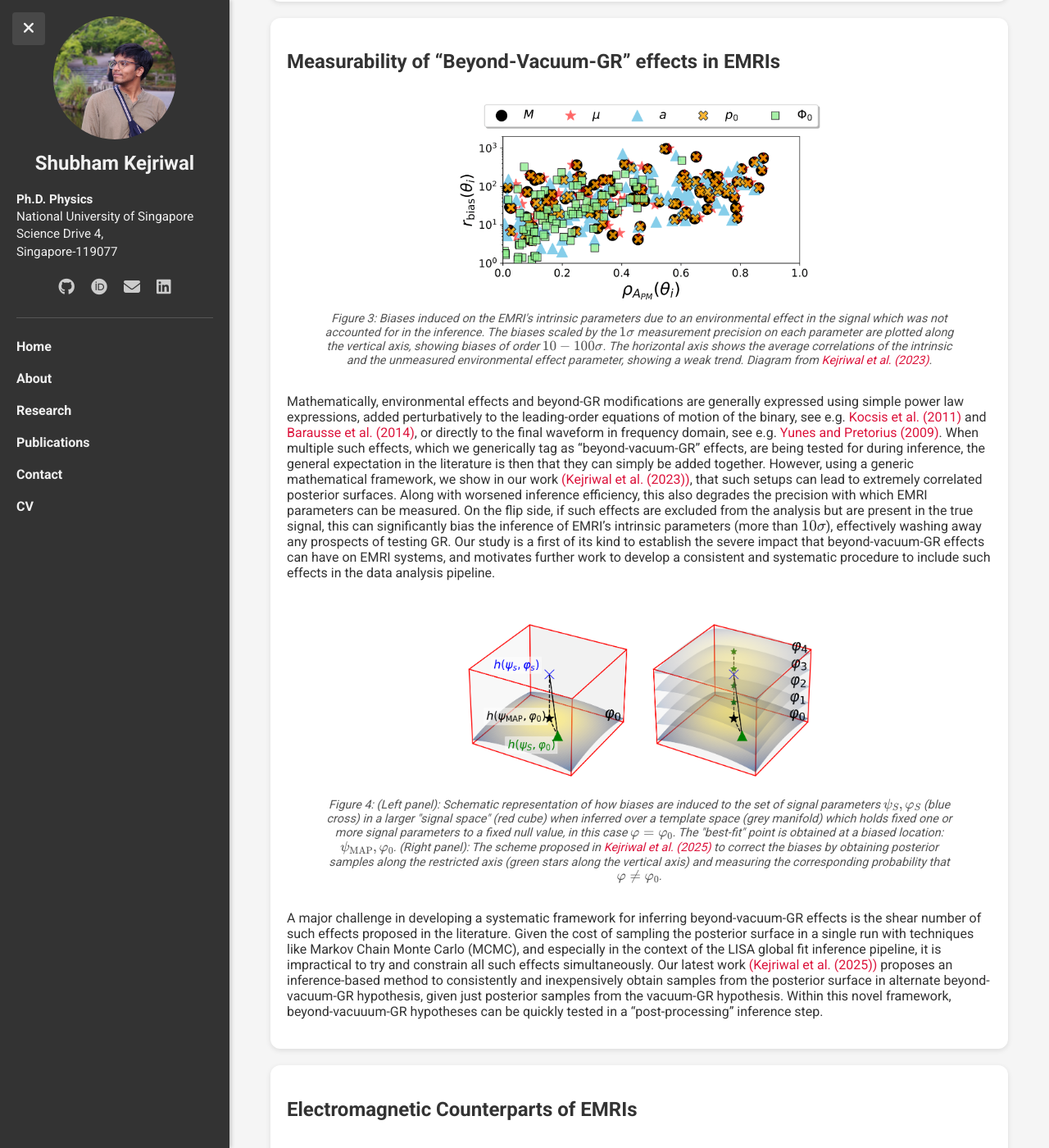
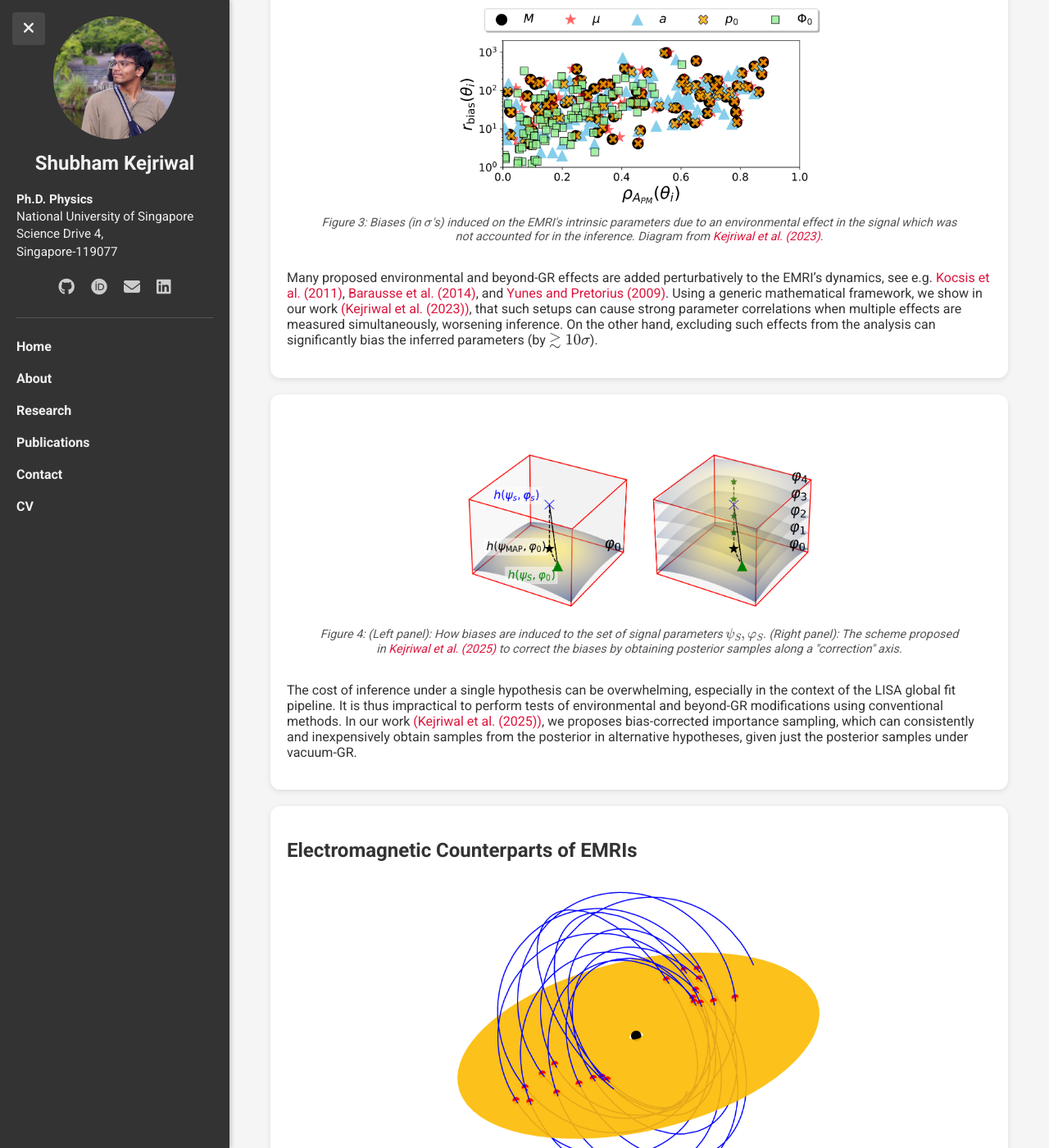
Before and after one commit to perturber/shubham, a Jekyll site: the page built from research.md, in a window 1280 px wide and 1400 px high, scrolled down 1549 px. Shown: the whole window at 82% size. Built offline with Jekyll 4.4.1, drawn with Linux system fonts in a browser that asks for light colours; formulas are drawn with MathJax 3; some of the changed text lies outside the part shown.

Commit message:
Add files via upload

```diff
--- a/research.md
+++ b/research.md
@@ -28,7 +28,7 @@ Below, I provide a slightly more elaborate (and mostly self-contained) overview
   </figcaption>
 </figure>
 
-I primarily work on developing the data analysis pipeline in various contexts (as you will see below) for the upcoming space-based gravitational wave observatory, i.e. the Laser Interferometer Space Antenna (LISA) [(NASA)](https://lisa.nasa.gov/). LISA was recently adopted by the European Space Agency (ESA), and is on track to be launched sometime in the middle of the next decade [(ESA)](https://www.esa.int/Science_Exploration/Space_Science/LISA/Capturing_the_ripples_of_spacetime_LISA_gets_go-ahead). Notably, the milli-Hz frequency band of LISA will be sensitive to many source-types, including a swarm of compact binaries evolving in the Milky Way, supermassive black hole binaries in the late-inspiral stage, and extreme-mass-ratio inspirals (EMRIs) in which a stellar-mass black hole is gravitationally bound to a supermassive black hole [(LISA Collaboration)](https://arxiv.org/abs/2402.07571). EMRIs are the primary target of my study.
+I work on the data analysis pipeline for the Laser Interferometer Space Antenna (LISA) [(NASA)](https://lisa.nasa.gov/), scheduled for launch in the mid-2030s [(ESA)](https://www.esa.int/Science_Exploration/Space_Science/LISA/Capturing_the_ripples_of_spacetime_LISA_gets_go-ahead). LISA will be sensitive to gravitational waves from galactic binaries, supermassive black hole mergers, and extreme-mass-ratio inspirals (EMRIs) in which a stellar-mass black hole orbits a supermassive one [(LISA Collaboration)](https://arxiv.org/abs/2402.07571). EMRIs are my primary focus.
 
 
 ### Extreme-mass-ratio inspirals (EMRIs)
@@ -50,7 +50,7 @@ I primarily work on developing the data analysis pipeline in various contexts (a
 </figure>
 
 
-EMRIs are inspirals of a compact object (CO) — most relevant to the context of LISA a stellar-origin black hole with mass \\(\sim 10 M_\odot\\) — orbiting a supermassive black hole (MBH) of mass \\(\sim 10^6 M_\odot\\). Their gravitational wave signals are expected to spend years in the LISA band spanning hundreds of thousands of strong-field orbits. This will allow a unique opportunity to map the curvature of spacetime around MBHs, testing General Relativity (GR) to unprecedented precision. In addition, any environmental forces (for e.g. from an accretion disk surrounding the MBH) will have a cummulative effect on the binary's long-term inspiral, making measurements extremely sensitive to such effects.
+Gravitational wave signals from EMRIs will last in the LISA band for years, allowing us to map the curvature of spacetime around supermassive black holes and test General Relativity (GR) with high precision. Their long inspirals also make them sensitive to environmental effects, such as migration torques from accretion disks.
 
 </div>
 
@@ -63,22 +63,26 @@ EMRIs are inspirals of a compact object (CO) — most relevant to the context of
   <!-- CSS handles mobile scaling (width: 100%, max-width: 100%) -->
   <img src="{{ site.baseurl | default: '' }}/assets/joint_analysis/correlation_bias-1.png" alt="biases intrinsic" style="max-width: 450px;"/>
   <figcaption>
-    <em>Figure 3: Biases induced on the EMRI's intrinsic parameters due to an environmental effect in the signal which was not accounted for in the inference. The biases scaled by the \(1\sigma\) measurement precision on each parameter are plotted along the vertical axis, showing biases of order \(10-100\sigma\). The horizontal axis shows the average correlations of the intrinsic and the unmeasured environmental effect parameter, showing a weak trend. Diagram from <a href="https://arxiv.org/abs/2312.13028" target="_blank">Kejriwal et al. (2023)</a>.</em>
+    <em>Figure 3: Biases (in \(\sigma\)'s) induced on the EMRI's intrinsic parameters due to an environmental effect in the signal which was not accounted for in the inference. Diagram from <a href="https://arxiv.org/abs/2312.13028" target="_blank">Kejriwal et al. (2023)</a>.</em>
   </figcaption>
 </figure>
 
-Mathematically, environmental effects and beyond-GR modifications are generally expressed using simple power law expressions, added perturbatively to the leading-order equations of motion of the binary, see e.g. [Kocsis et al. (2011)](https://arxiv.org/abs/1104.2322) and [Barausse et al. (2014)](https://arxiv.org/abs/1404.7149), or directly to the final waveform in frequency domain, see e.g. [Yunes and Pretorius (2009)](https://arxiv.org/abs/0909.3328). When multiple such effects, which we generically tag as "beyond-vacuum-GR" effects, are being tested for during inference, the general expectation in the literature is then that they can simply be added together. However, using a generic mathematical framework, we show in our work [(Kejriwal et al. (2023))](https://arxiv.org/abs/2312.13028), that such setups can lead to extremely correlated posterior surfaces. Along with worsened inference efficiency, this also degrades the precision with which EMRI parameters can be measured. On the flip side, if such effects are excluded from the analysis but are present in the true signal, this can significantly bias the inference of EMRI's intrinsic parameters (more than \\(10\sigma\\)), effectively washing away any prospects of testing GR. Our study is a first of its kind to establish the severe impact that beyond-vacuum-GR effects can have on EMRI systems, and motivates further work to develop a consistent and systematic procedure to include such effects in the data analysis pipeline.
+Many proposed environmental and beyond-GR effects are added perturbatively to the EMRI's dynamics, see e.g. [Kocsis et al. (2011)](https://arxiv.org/abs/1104.2322), [Barausse et al. (2014)](https://arxiv.org/abs/1404.7149), and [Yunes and Pretorius (2009)](https://arxiv.org/abs/0909.3328). Using a generic mathematical framework, we show in our work [(Kejriwal et al. (2023))](https://arxiv.org/abs/2312.13028), that such setups can cause strong parameter correlations when multiple effects are measured simultaneously, worsening inference. On the other hand, excluding such effects from the analysis can significantly bias the inferred parameters (by \\(\gtrsim 10\sigma\\)).
+
+</div>
+
+<div class="bubble" markdown="1">
 
 <figure>
   <!-- Inline style on IMG sets DESKTOP max width -->
   <!-- CSS handles mobile scaling (width: 100%, max-width: 100%) -->
   <img src="{{ site.baseurl | default: '' }}/assets/biascorrected.png" alt="biases intrinsic" style="max-width: 450px;"/>
   <figcaption>
-    <em>Figure 4: (Left panel): Schematic representation of how biases are induced to the set of signal parameters \(\psi_S, \varphi_S\) (blue cross) in a larger "signal space" (red cube) when inferred over a template space (grey manifold) which holds fixed one or more signal parameters to a fixed null value, in this case \(\varphi = \varphi_0\). The "best-fit" point is obtained at a biased location: \(\psi_{\rm MAP}, \varphi_0\). (Right panel): The scheme proposed in <a href="https://arxiv.org/abs/2503.01120" target="_blank">Kejriwal et al. (2025)</a> to correct the biases by obtaining posterior samples along the restricted axis (green stars along the vertical axis) and measuring the corresponding probability that \(\varphi \neq \varphi_0\).</em>
+    <em>Figure 4: (Left panel): How biases are induced to the set of signal parameters \(\psi_S, \varphi_S\). (Right panel): The scheme proposed in <a href="https://arxiv.org/abs/2503.01120" target="_blank">Kejriwal et al. (2025)</a> to correct the biases by obtaining posterior samples along a "correction" axis.</em>
   </figcaption>
 </figure>
 
-A major challenge in developing a systematic framework for inferring beyond-vacuum-GR effects is the shear number of such effects proposed in the literature. Given the cost of sampling the posterior surface in a single run with techniques like Markov Chain Monte Carlo (MCMC), and especially in the context of the LISA global fit inference pipeline, it is impractical to try and constrain all such effects simultaneously. Our latest work [(Kejriwal et al. (2025))](https://arxiv.org/abs/2503.01120) proposes an inference-based method to consistently and inexpensively obtain samples from the posterior surface in alternate beyond-vacuum-GR hypothesis, given just posterior samples from the vacuum-GR hypothesis. Within this novel framework, beyond-vacuuum-GR hypotheses can be quickly tested in a "post-processing" inference step.
+The cost of inference under a single hypothesis can be overwhelming, especially in the context of the LISA global fit pipeline. It is thus impractical to perform tests of environmental and beyond-GR modifications using conventional methods. In our work [(Kejriwal et al. (2025))](https://arxiv.org/abs/2503.01120), we proposes bias-corrected importance sampling, which can consistently and inexpensively obtain samples from the posterior in alternative hypotheses, given just the posterior samples under vacuum-GR.
 
 </div>
 
@@ -104,7 +108,7 @@ A major challenge in developing a systematic framework for inferring beyond-vacu
   </figcaption>
 </figure>
 
-Quasi-periodic eruption (QPE) events, which are low-frequency (\\(\sim 10^{-4}\\) Hz) signals of soft X-ray peaks over a quiescent background, are theorized to be electromagnetic (EM) counterparts of EMRIs. While EMRIs evolving in a vacuum are not expected to host EM counterparts, the presence of a disk around the MBH allows interactions with the compact object that can lead to EM counterparts in the X-ray or even ultraviolet bands, see e.g. [Linial and Metzger (2023)](https://arxiv.org/abs/2303.16231). This poses an exciting prospect of multimessenger astronomy with EMRIs. In our work, [(Kejriwal et al. (2024))](https://arxiv.org/abs/2404.00941), we calculated the frequency band of QPE sources that are emitting an EM signal "today", such that they may also be observed in the future by LISA as GW sources. We extended our analysis to a particularly promising QPO source (where the 'O' now stands for oscillations, not eruptions, distinguishing their intensity), RE J1034+396. REJ has shown a decreasing time period over two observations separated by a decade, which is expected of EMRIs. We found that a compact object orbiting the MBH in REJ may be of mass \\(\approx 47 M_\odot\\) and that there is a \\(\approx 25\%\\) probability that REJ (if it *is* an EMRI and follows its current inspiral trend) would be detected in the LISA band. Our study is a first of its kind to comment on the multimessenger prospects of LISA EMRIs.
+Quasi-periodic eruptions (QPEs) are low-frequency (\\(\sim 10^{-4}\\) Hz) soft X-ray band signals, and are emerging as candidate electromagnetic counterparts of EMRIs with accretion disks, see e.g. [Linial and Metzger (2023)](https://arxiv.org/abs/2303.16231). This poses an exciting prospect of multimessenger astronomy with EMRIs. In our work, [(Kejriwal et al. (2024))](https://arxiv.org/abs/2404.00941), we analyzed the prospect of simultaneously observing EMRIs in the X-ray band and as GWs. Such sources open a new avenue of multimessenger astronomy with EMRIs. We also analyzed RE J1034+396, a QP'O' (where 'O' is now for 'oscillations'). We found that REJ may host an orbiting compact object of mass \\(\approx 47 M_\odot\\). We also estimated that there is a \\(\approx 25\%\\) probability that REJ may be detected by LISA.
 
 </div>
 
@@ -112,13 +116,13 @@ Quasi-periodic eruption (QPE) events, which are low-frequency (\\(\sim 10^{-4}\\
 
 ## Developing Waveform Models and Data Analysis Tools
 
-  These are ongoing projects under this theme:
+  There are multiple ongoing projects that I am actively contributing to:
 
-  - **Latest waveform models:** As described in the first section, EMRIs in the LISA band will be late-stage inspirals of compact objects around MBHs. They are modeled using black hole perturbation theory and self-force theory [(Barack and Pound (2018))](https://arxiv.org/abs/1805.10385), solving Einstein's field equations perturbatively expanded in the small-mass-ratio. Waveform models can differ in accuracy or coverage of the parameter space, although ultimately, both aspects will need to be married for EMRI science with LISA. An ongoing project aims to close this gap with a waveform model that is fully relativistic at the adiabatic (leading)-order, and approximates higher-order corrections using a post-Newtonian expansion. I am involved in the code implementation of this model and in studying its data analysis implications for LISA search and inference.
+  - **Waveform modeling:** We are developing the `SuperKludge`: a hybridized waveform model that can be used for practical data analysis of EMRIs.
 
-  - **`FastEMRIWaveforms (FEW)` Suite:** To perform data analysis with a given model, rapid waveform evaluation is required at each parameter point. The `FastEMRIWaveforms (FEW)` package [(Katz et al. (2021))](https://arxiv.org/abs/2104.04582) provides the framework to generate such waveforms, augmented by GPU-acceleration and strategically setting mode-selection cutoffs. I am involved in the development of the latest version of `FEW` and studying the data analysis implications for the latest KerrEccentricEquatorial model being introduced in this release. The manuscript is currently under preparation.
+  - **`FastEMRIWaveforms (FEW)`:** I am involved in the development of `FEW v2.0` and its data analysis implications. The pre-print is now available [here](https://arxiv.org/abs/2506.09470v1).
 
-  - **`StableEMRIFishers (SEF)` Package:** Fisher Information Matrices (FIMs) describe the information content of the signal at a parameter point \\(\boldsymbol{\theta}\\), and its inverse provides an upper-bound on measurement precision of \\(\boldsymbol{\theta}\\). In preparatory science for LISA and EMRIs, FIMs thus play a significant role in studies spanning large parameter spaces, where more accurate but expensive methods like MCMC become impractical. However, obtaining the FIM for GW waveforms involves taking their derivatives, which can be especially challenging for highly-correlated posterior surfaces [(Vallisneri (2007))](https://arxiv.org/abs/gr-qc/0703086), characteristic of EMRIs. In addition, various approximations are made in practical waveform generation to enable their fast computation, which amplifies the problem by introducing small "jitters" in the likelihood surface, especially for strong-field signals. In a manuscript under preparation, we have formulated a robust FIM calculator, `StableEMRIFishers (SEF)`, that attempts to systematically calculate stable derivatives and hence the FIMs given an input EMRI parameter point \\(\boldsymbol{\theta}\\). The `StableEMRIFishers (SEF)` code is used in published and ongoing studies, see e.g. [Duque et al. (2024)](https://arxiv.org/abs/2411.03436).
+  - **`StableEMRIFisher (SEF)`:** I am the creater of `StableEMRIFisher (SEF)`, a package to generate fast and robust information matrices for EMRIs. `SEF` is available publically on [Github](https://github.com/perturber/StableEMRIFisher).
 
 <style>
 .bubble {
```
